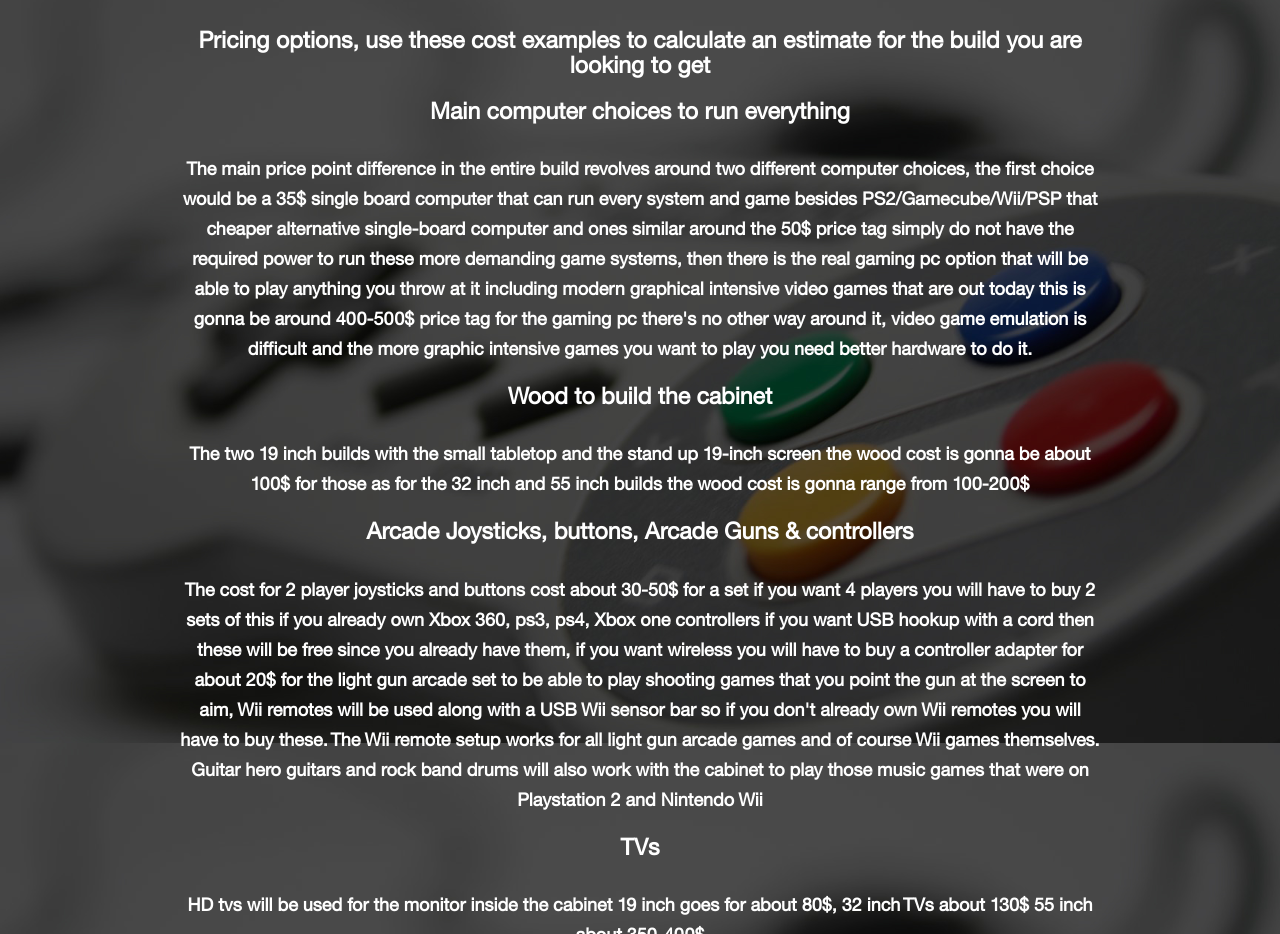
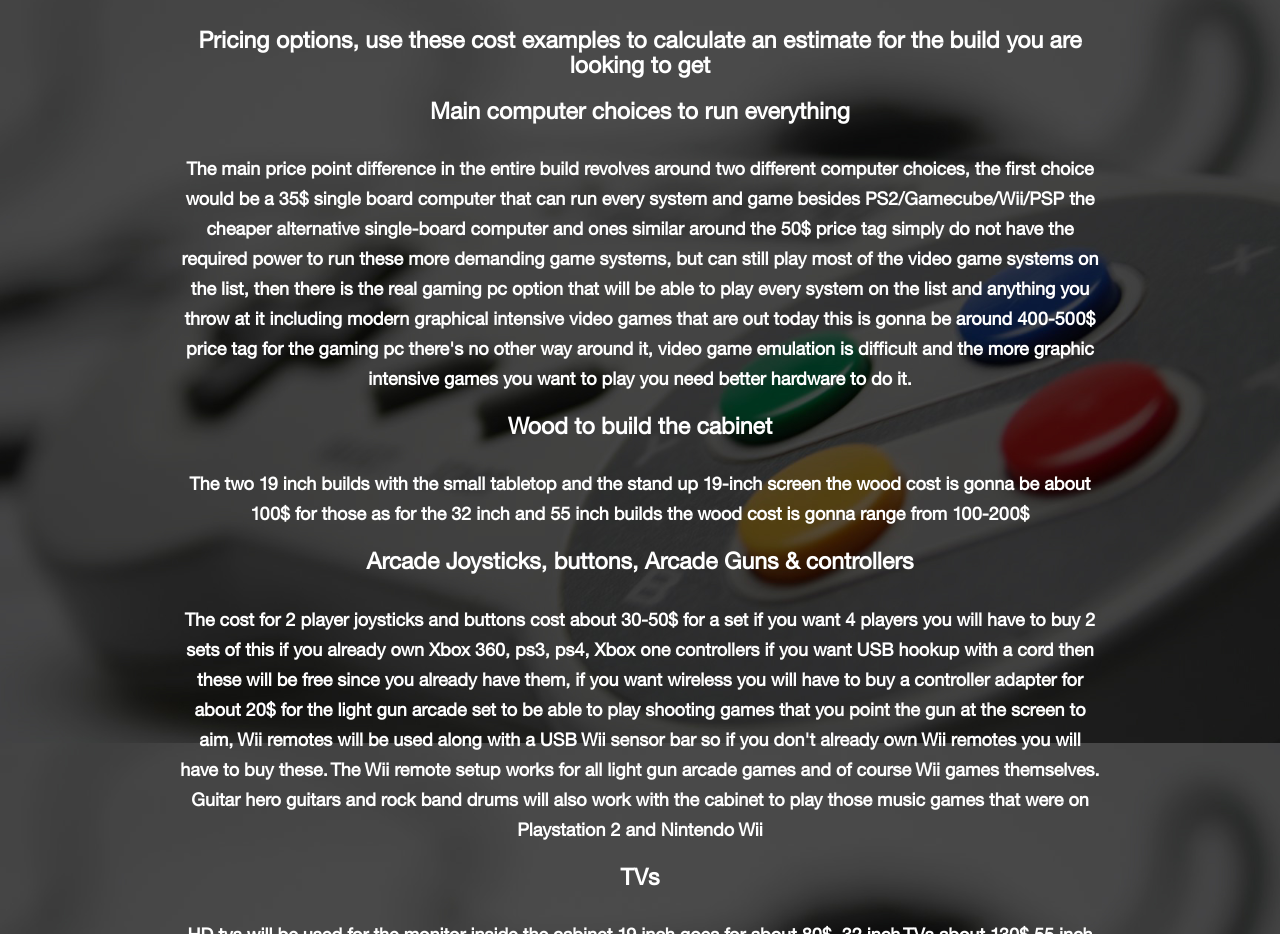
Before and after one commit to mattmi91/githubannoying, a plain HTML site: page index.html in a window 1280 px wide. Shown: the part 3360-4294 px from the top of the page. Drawn offline with Linux system fonts and the light colour scheme; a script that the page names is missing.

Commit message:
Update index.html

```diff
--- a/index.html
+++ b/index.html
@@ -469,9 +469,9 @@
           <h3 class="h33">Pricing options, use these cost examples to calculate an estimate for the build you are looking to get</h3>
           <h3 class="h33">Main computer choices to run everything</h3>
             <h5>The main price point difference in the entire build revolves around two different computer choices,
-            the first choice would be a 35$ single board computer that can run every system and game besides PS2/Gamecube/Wii/PSP that cheaper alternative single-board computer and ones
-            similar around the 50$ price tag simply do not have the required power to run these more demanding game systems, then there is
-            the real gaming pc option that will be able to play anything you throw at it including modern graphical intensive video games
+            the first choice would be a 35$ single board computer that can run every system and game besides PS2/Gamecube/Wii/PSP the cheaper alternative single-board computer and ones
+            similar around the 50$ price tag simply do not have the required power to run these more demanding game systems, but can still play most of the video game systems on the list, then there is
+            the real gaming pc option that will be able to play every system on the list and anything you throw at it including modern graphical intensive video games
             that are out today this is gonna be around 400-500$ price tag for the gaming pc there's no other way around it, video game emulation is difficult
             and the more graphic intensive games you want to play you need better hardware to do it. </h5>
 
```
